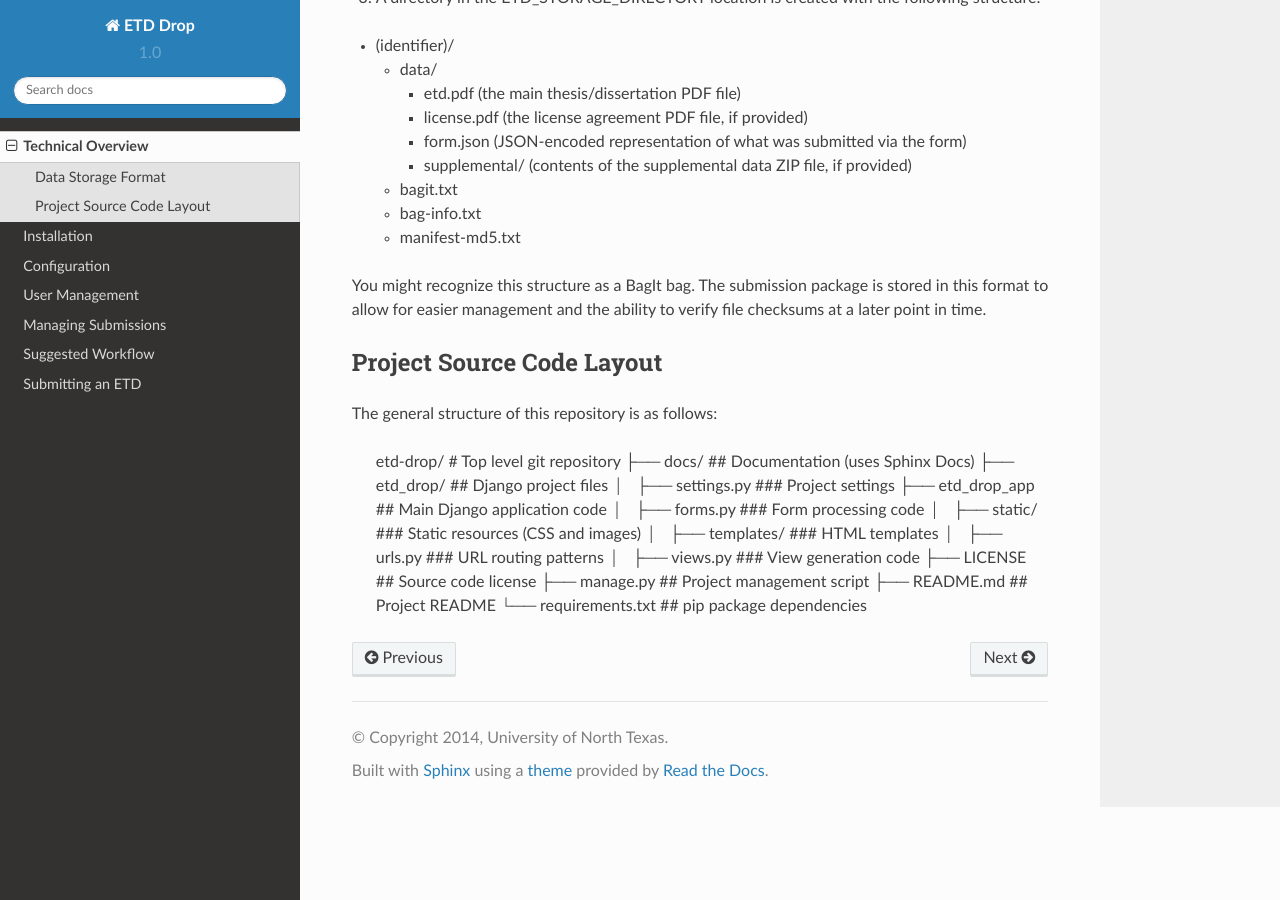
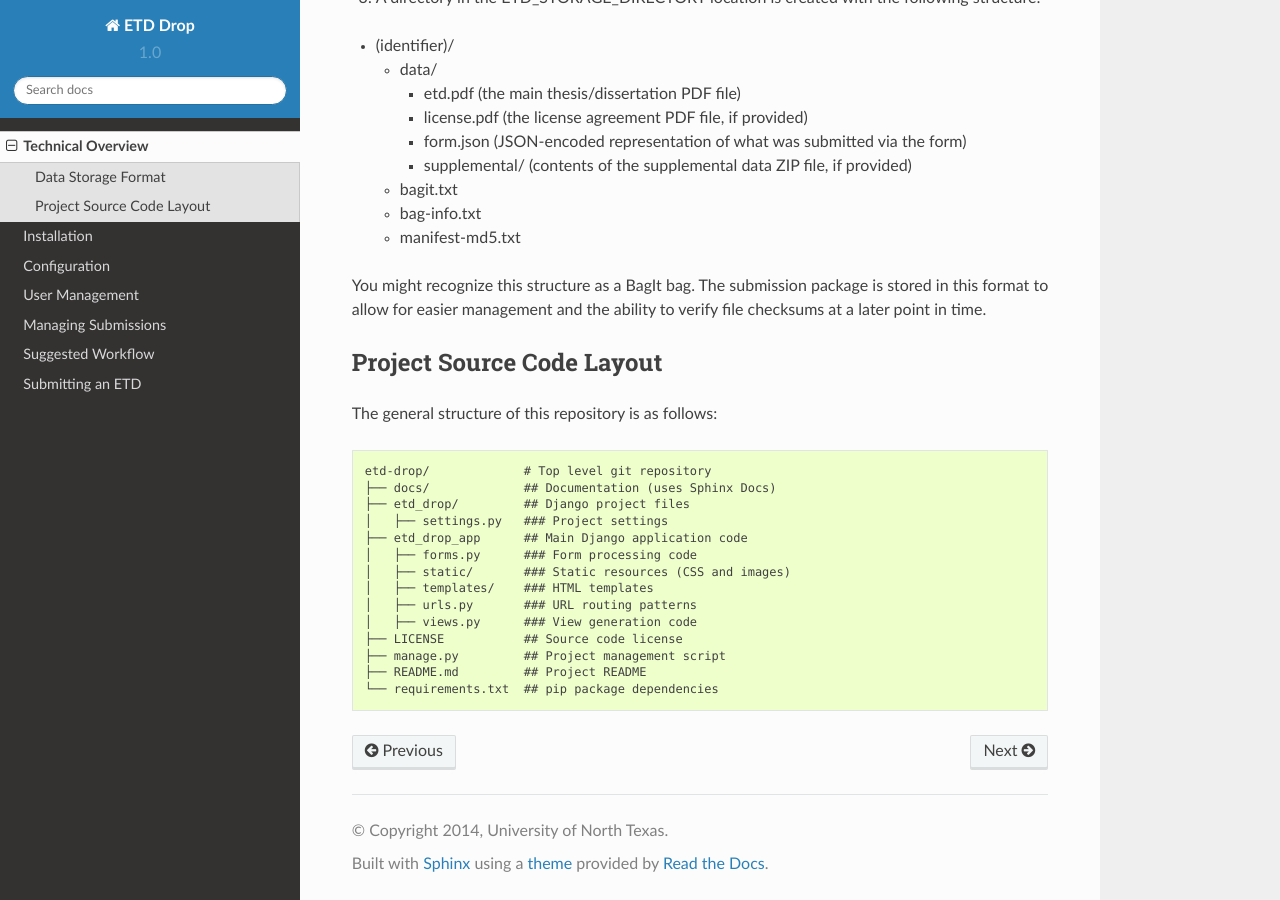
Before and after one commit to MetaArchive/etd-drop, a Sphinx documentation site: the page built from docs/source/technical_overview.rst, in a window 1280 px wide and 900 px high, scrolled down 687 px. Built offline with Sphinx 7.4.7 and the Read the Docs theme 2.0.0, drawn with Linux system fonts in a browser that asks for light colours.

```diff
--- a/docs/source/technical_overview.rst
+++ b/docs/source/technical_overview.rst
@@ -52,7 +52,7 @@ file checksums at a later point in time.
 Project Source Code Layout
 --------------------------
 
-The general structure of this repository is as follows:
+The general structure of this repository is as follows::
 
     etd-drop/             # Top level git repository
     ├── docs/             ## Documentation (uses Sphinx Docs)
```
